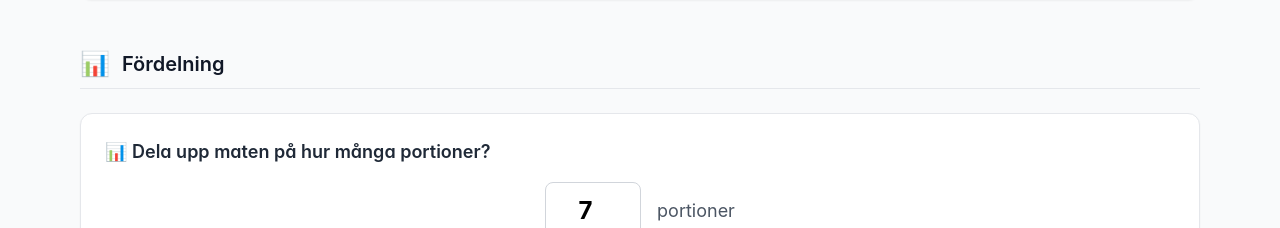
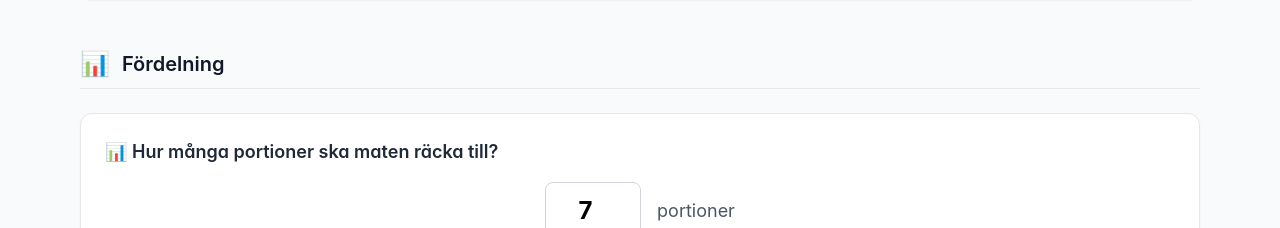
Before and after one commit to Joelnils/portfolio, a React (Vite) app in the folder projects/matladereknaren/: page / in a window 1280 px wide. Shown: the part 789-1017 px from the top of the page. Built offline with nearby package versions, Linux system fonts and the light colour scheme.

Commit message:
Improve Swedish phrasing in meal settings question

```diff
--- a/projects/matladereknaren/src/components/MealSettings.jsx
+++ b/projects/matladereknaren/src/components/MealSettings.jsx
@@ -2,7 +2,7 @@ function MealSettings({ mealCount, onMealCountChange }) {
   return (
     <div className="card">
       <label className="block text-lg font-semibold text-gray-800 mb-4">
-        📊 Dela upp maten på hur många portioner?
+        📊 Hur många portioner ska maten räcka till?
       </label>
 
       {/* Simple input with clear label */}
```
